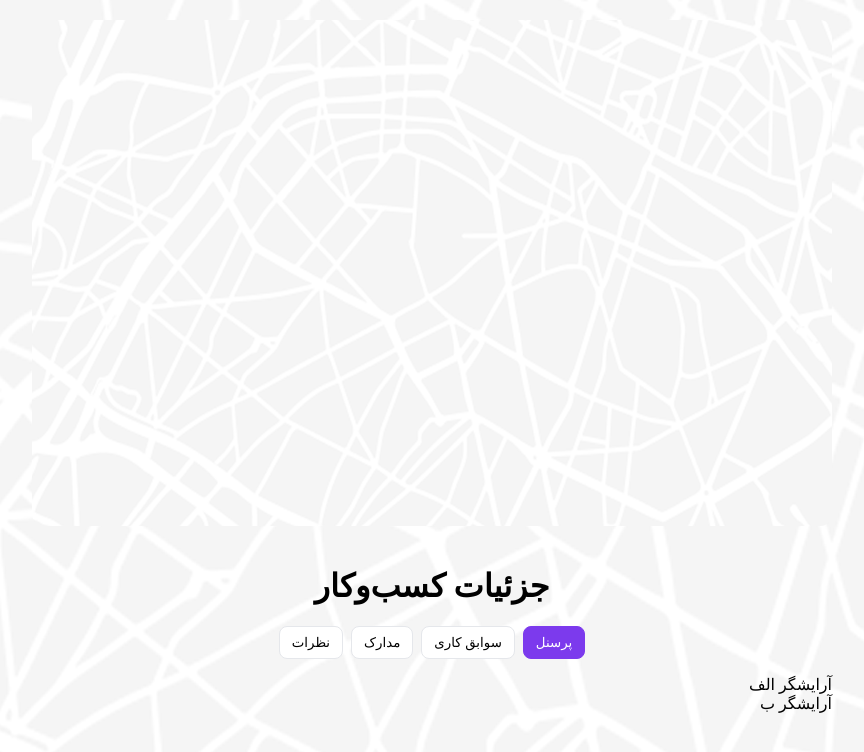
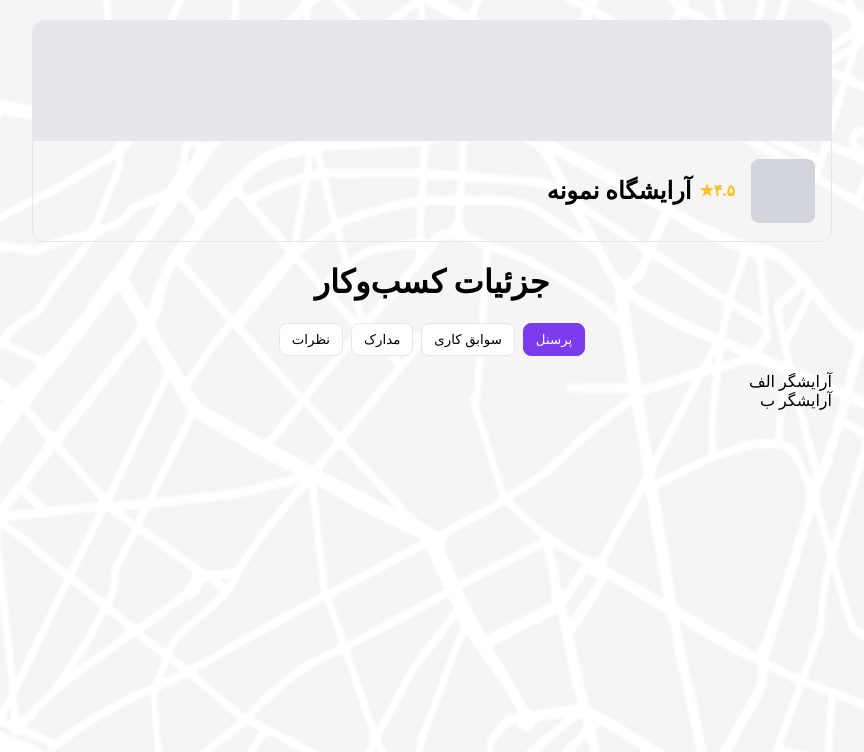
Before and after one commit to amirhosseinmakineh/taminasion, an Angular app: page /business-details in a window 1280 px wide. Shown: the top 752 px of the page, without its empty margins (352-1216 px from the left). Built offline with nearby package versions, Linux system fonts and the light colour scheme.

Commit message:
feat: add business card layout

```diff
--- a/src/app/Components/BusinessDetails/BusinessDetails.component.css
+++ b/src/app/Components/BusinessDetails/BusinessDetails.component.css
@@ -4,11 +4,43 @@
   text-align: center;
 }
 
-.banner {
+.business-card {
+  border: 1px solid #E5E7EB;
+  border-radius: 12px;
+  overflow: hidden;
+  margin-bottom: 16px;
+}
+
+.business-banner {
   width: 100%;
-  height: auto;
-  border-radius: 12px;
-  margin-bottom: 16px;
+  height: 120px;
+  background: #E5E7EB;
+}
+
+.business-info {
+  display: flex;
+  align-items: center;
+  direction: rtl;
+  padding: 16px;
+}
+
+.business-logo {
+  width: 64px;
+  height: 64px;
+  background: #D1D5DB;
+  border-radius: 8px;
+  margin-left: 16px;
+}
+
+.business-name-rating {
+  display: flex;
+  align-items: center;
+  gap: 8px;
+}
+
+.business-rating {
+  color: #FBBF24;
+  font-weight: bold;
 }
 
 .tabs {
@@ -36,11 +68,3 @@
   text-align: right;
   margin-top: 12px;
 }
-=======
-.comments {
-  margin-top: 24px;
-  background: #fff;
-  padding: 16px;
-  border-radius: 12px;
-  box-shadow: 0 2px 8px rgba(0,0,0,0.1);
-}
--- a/src/app/Components/BusinessDetails/BusinessDetails.component.html
+++ b/src/app/Components/BusinessDetails/BusinessDetails.component.html
@@ -1,5 +1,15 @@
 <div class="details-container">
-  <img src="landingbackground.png" alt="business" class="banner">
+  <div class="business-card">
+    <div class="business-banner"></div>
+    <div class="business-info">
+      <div class="business-logo"></div>
+      <div class="business-name-rating" dir="rtl">
+        <span class="business-rating">۴.۵★</span>
+        <h2 class="business-name">آرایشگاه نمونه</h2>
+      </div>
+    </div>
+  </div>
+
   <h1>جزئیات کسب‌وکار</h1>
 
   <div class="tabs">
```
